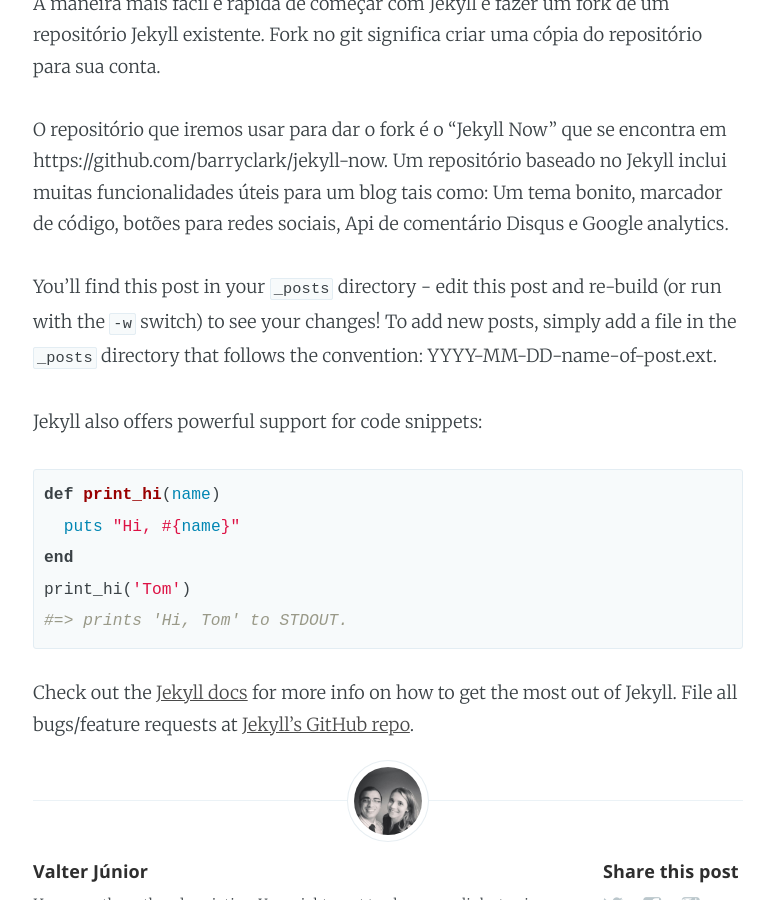
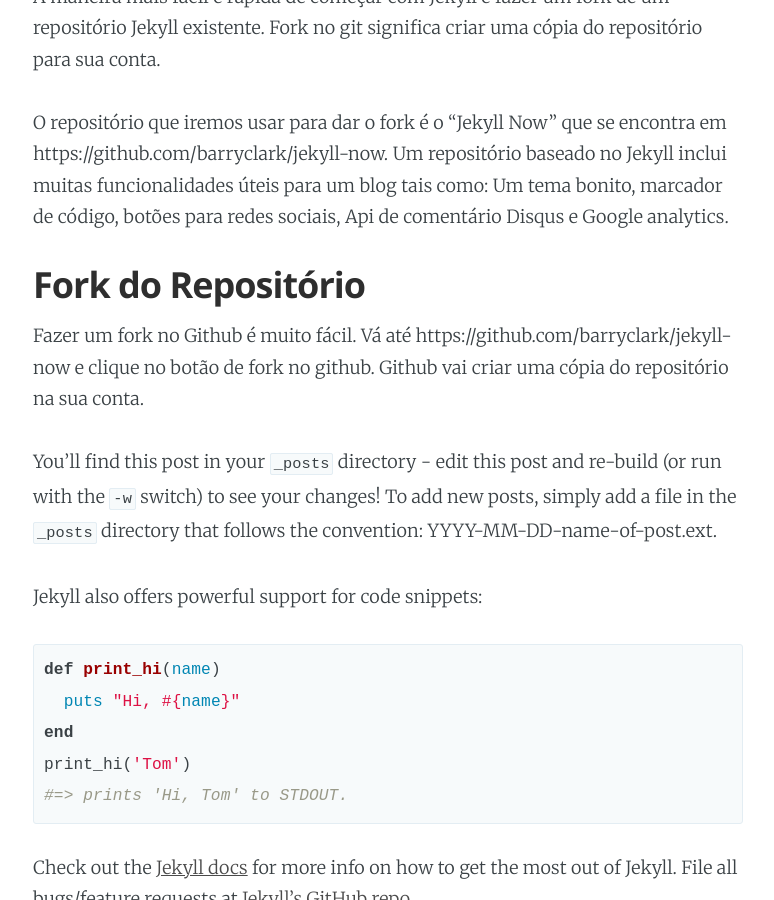
Before and after one commit to jvcjunior/jvcjunior.github.io, a Jekyll site: the page built from _posts/2015-06-22-criando-blog-github-com-jekyll-parte-1.markdown, in a window 1280 px wide and 900 px high, scrolled down 650 px. Shown: the whole window, without its empty margins (252-1026 px from the left). Built offline with Jekyll 4.4.1, drawn with Linux system fonts in a browser that asks for light colours; Markdown is read by kramdown in place of the engine named in the settings; comment, search, counter and statistics services are not loaded.

Commit message:
Update 2015-06-22-criando-blog-github-com-jekyll-parte-1.markdown

```diff
--- a/_posts/2015-06-22-criando-blog-github-com-jekyll-parte-1.markdown
+++ b/_posts/2015-06-22-criando-blog-github-com-jekyll-parte-1.markdown
@@ -7,7 +7,7 @@
 
 Bem vindos a primeira lição de uma sério sobre como criar um blog usando o github. O github tem uma ótima opção grátis para hospedar um blog e o melhor é que pode fazer isso em poucos minutos.Essa série vai cobrir tudo que precisa saber para hospedar, gerenciar e customizar o seu blog no Github.
 
-Visão Geral
+## Visão Geral
 
 Github usa uma engine chamada Jekyll que transforma linguagem de marcação em páginas Html estáticas. A vantagem disso está na performance que é melhor desde que você está apenas servindo html e não tem de se preocupar com hospedagem ou banco de dados.
 
@@ -16,6 +16,8 @@
 O repositório que iremos usar para dar o fork é o "Jekyll Now" que se encontra em https://github.com/barryclark/jekyll-now.
 Um repositório baseado no Jekyll inclui muitas funcionalidades úteis para um blog tais como: Um tema bonito, marcador de código, botões para redes sociais, Api de comentário Disqus e Google analytics.
 
+## Fork do Repositório
+Fazer um fork no Github é muito fácil. Vá até https://github.com/barryclark/jekyll-now e clique no botão de fork no github. Github vai criar uma cópia do repositório na sua conta.
 
 You'll find this post in your `_posts` directory - edit this post and re-build (or run with the `-w` switch) to see your changes!
 To add new posts, simply add a file in the `_posts` directory that follows the convention: YYYY-MM-DD-name-of-post.ext.
```
